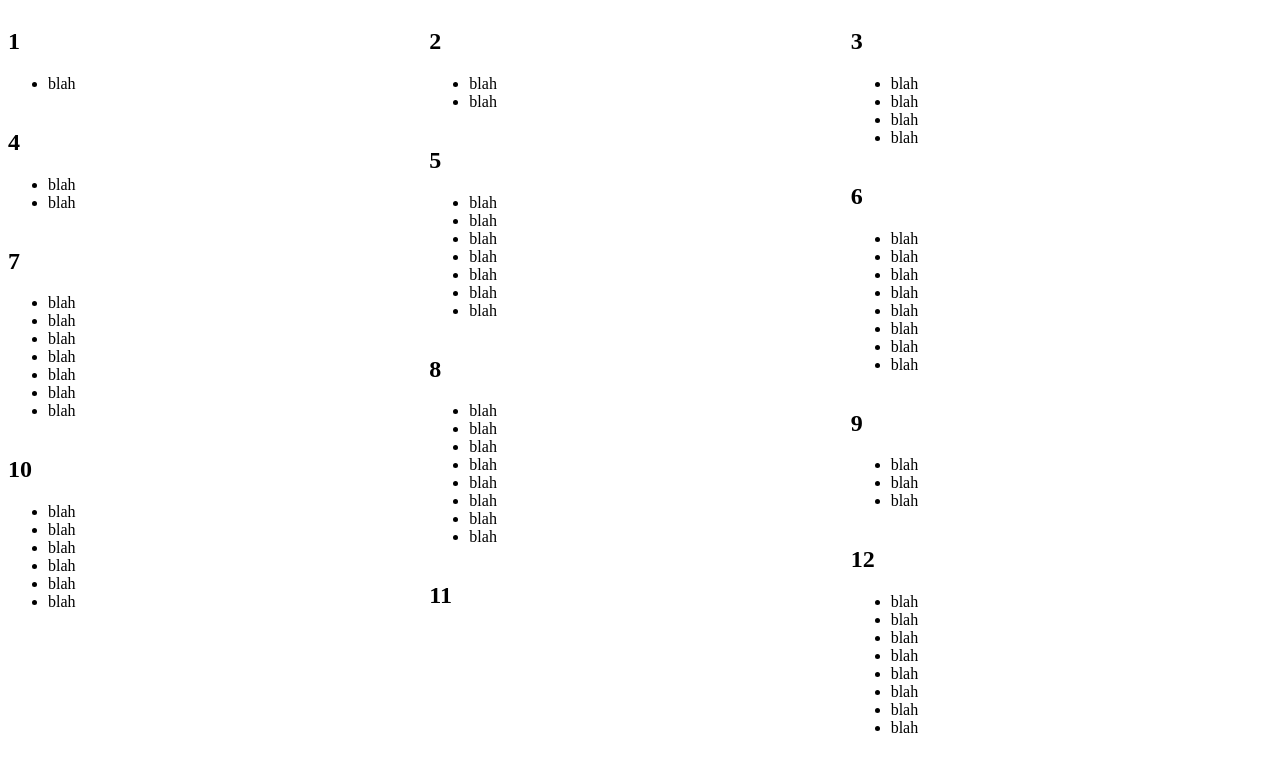
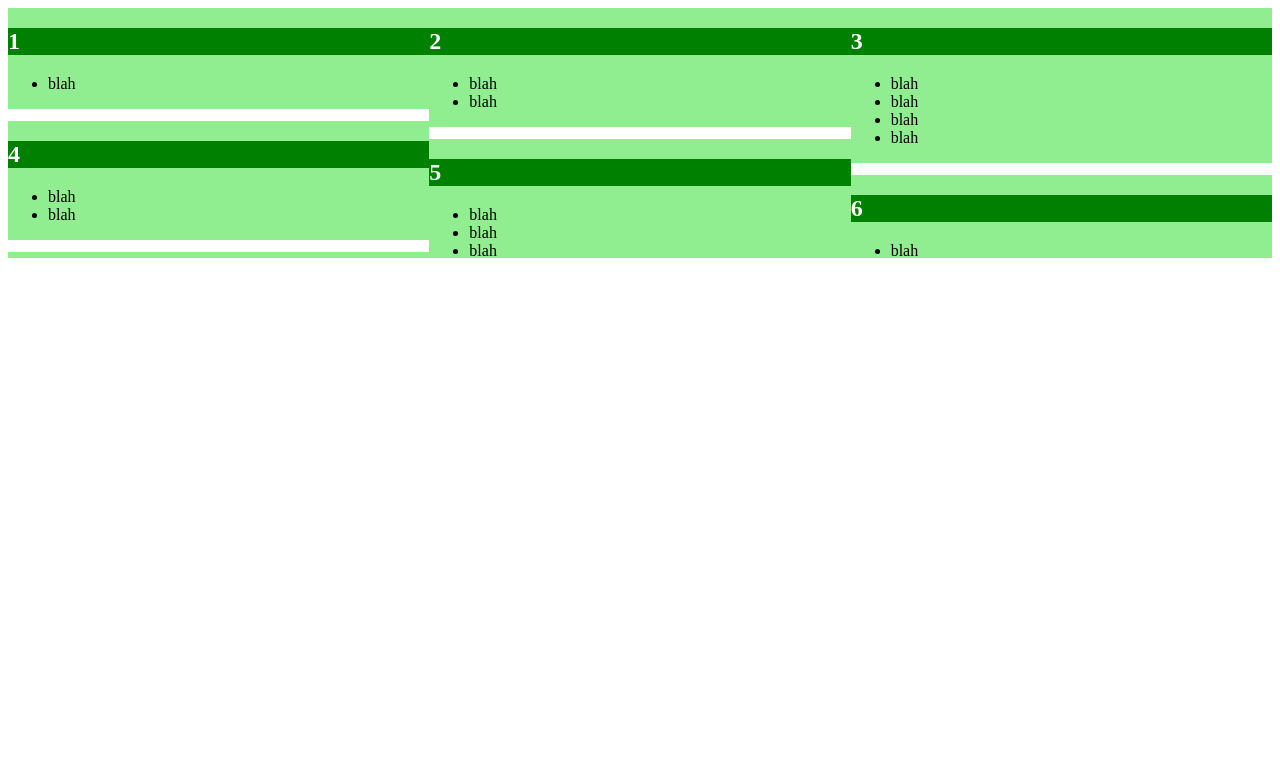
Before and after one commit to kosovych/react-cg, a React (Create React App) app: page / in a window 1280 px wide. Shown: the top 772 px of the page. Built offline with nearby package versions, Linux system fonts and the light colour scheme; the HTML template or start-up script is replaced by a standard one.

Commit message:
added styles

```diff
--- a/public/index.html
+++ b/public/index.html
@@ -26,12 +26,22 @@
   <style>
     .container {
       display: flex;
+      max-height: 250px;
+      overflow: auto;
     }
 
     .col {
       display: flex;
       flex-direction: column;
       flex-basis: 33.3333%;
+    }
+    .item {
+      margin-bottom: 12px;
+      background-color: lightgreen;
+    }
+    h2 {
+      background-color: green;
+      color: white;
     }
   </style>
 </head>
--- a/src/App.js
+++ b/src/App.js
@@ -54,7 +54,7 @@ class List extends React.Component {
     arr.fill('blah');
 
     return (
-      <div>
+      <div className="item">
         <h2>{title}</h2>
         <ul>
           {arr.map( i => <li key={i}>{i}</li>)}
```
